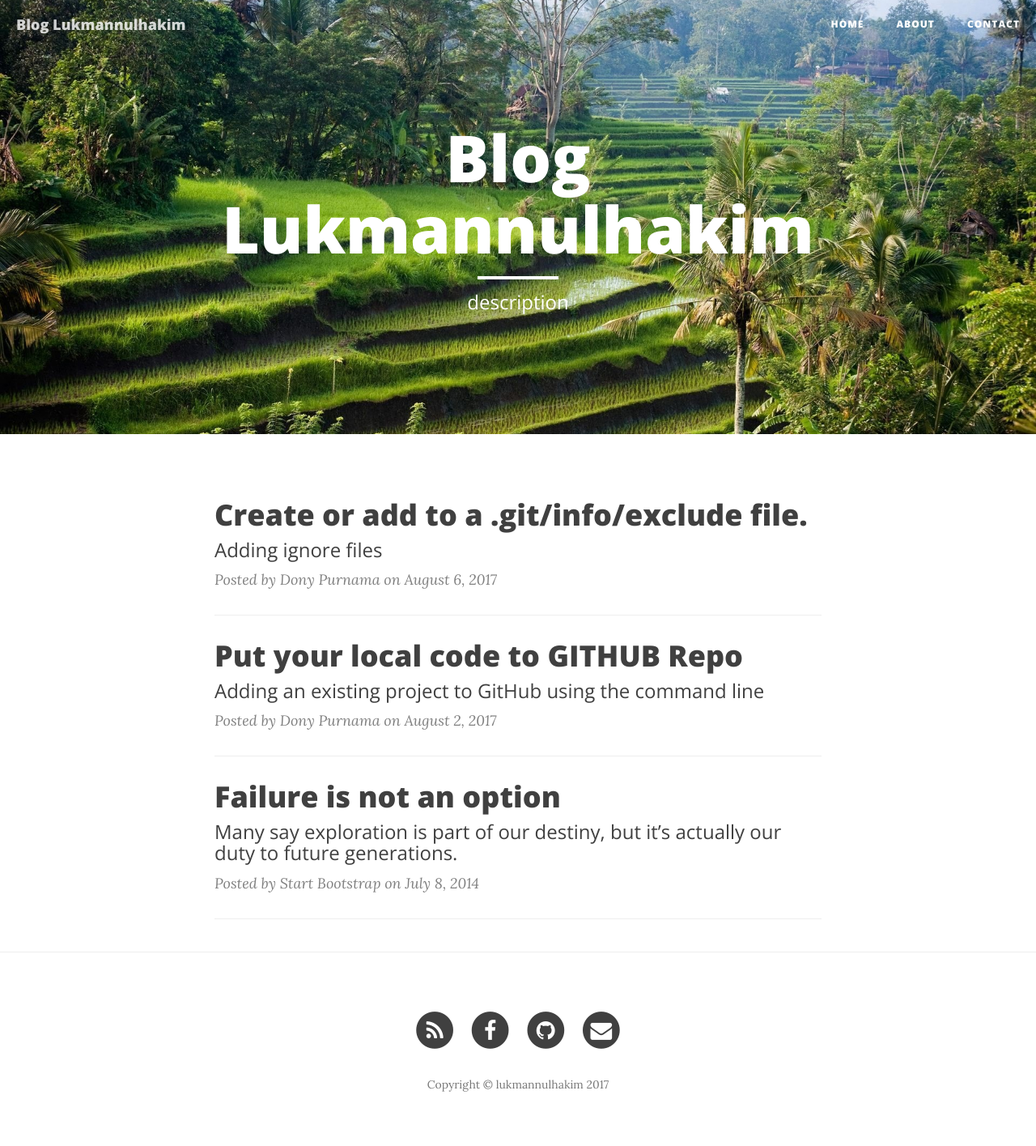
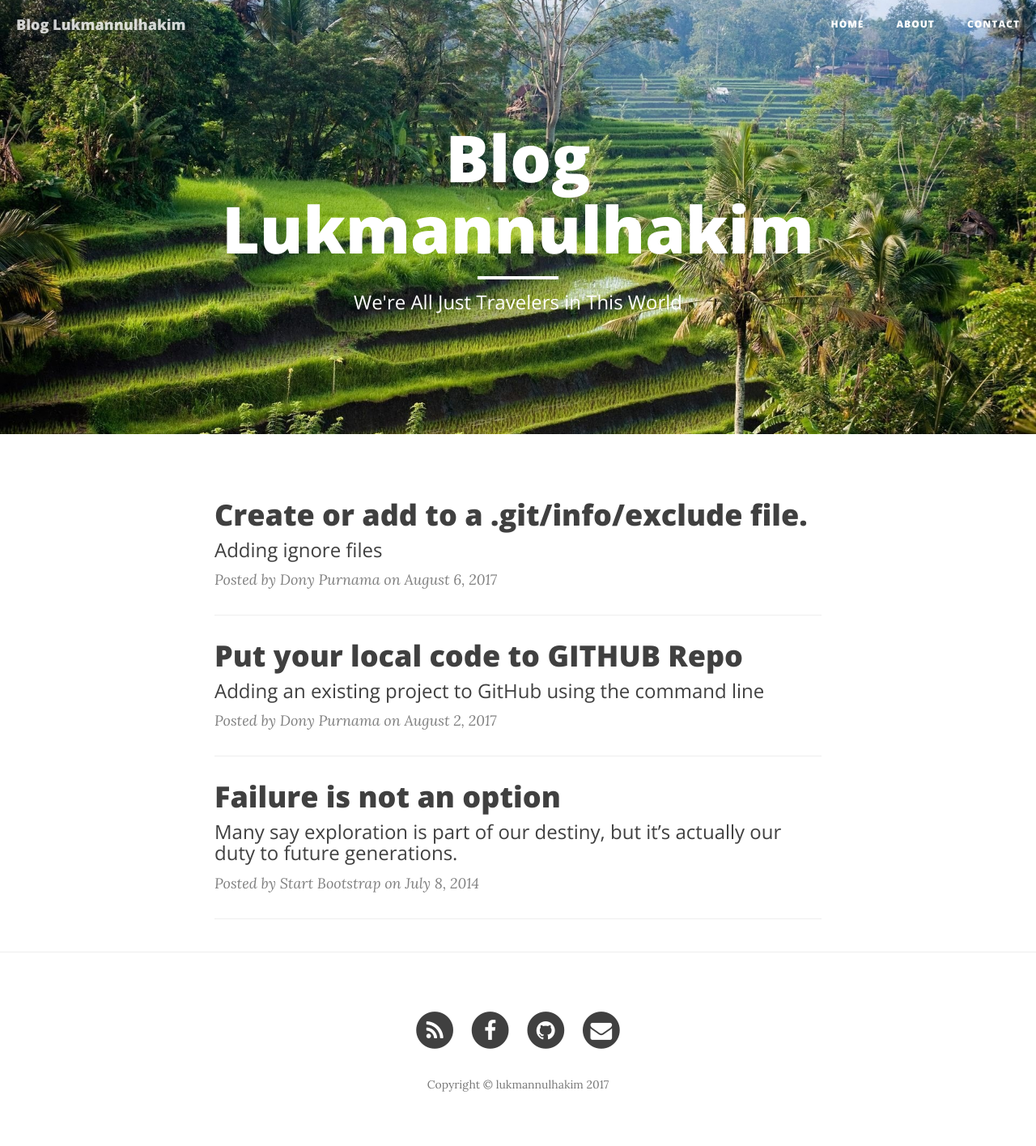
Before and after one commit to lukmannulhakim/lukmannulhakim.github.io, a Jekyll site: the page built from index.html, in a window 1280 px wide. Shown: the whole page at 81% size. Built offline with Jekyll 4.4.1, drawn with Linux system fonts in a browser that asks for light colours; nearby versions of some CDN libraries; the list of posts is cut into pages by our own code.

Commit message:
edit general information

```diff
--- a/_config.yml
+++ b/_config.yml
@@ -3,7 +3,7 @@ title: Blog Lukmannulhakim
 header-img: img/indo-home-bg.jpg
 email: ahmad@lukmannulhakim.com
 copyright_name: lukmannulhakim
-description: "Just write and share"
+description: "We're All Just Travelers in This World"
 baseurl: ""
 url: "http://blog.lukmannulhakim.com/"
 github_username:  lukmannulhakim
--- a/index.html
+++ b/index.html
@@ -1,6 +1,6 @@
 ---
 layout: page
-description: description
+description: "We're All Just Travelers in This World"
 ---
 
 {% for post in paginator.posts %}
```
